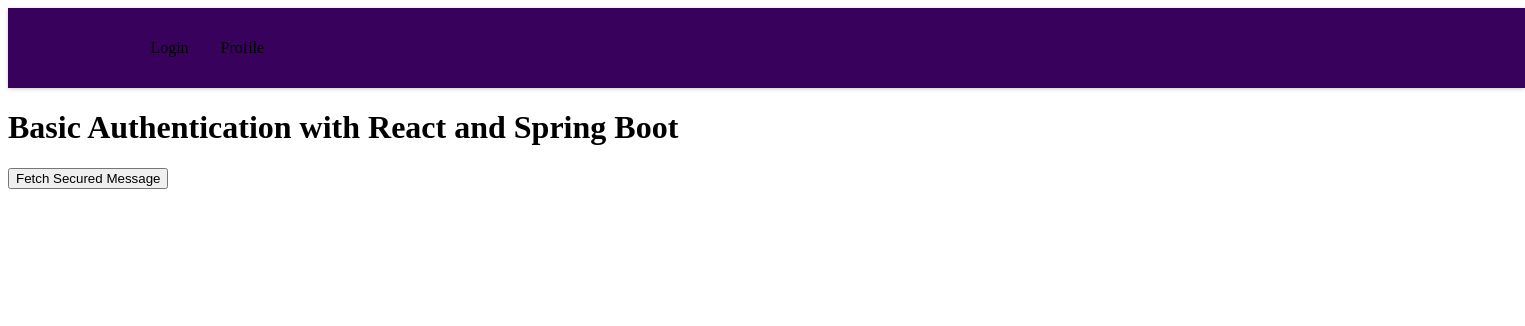
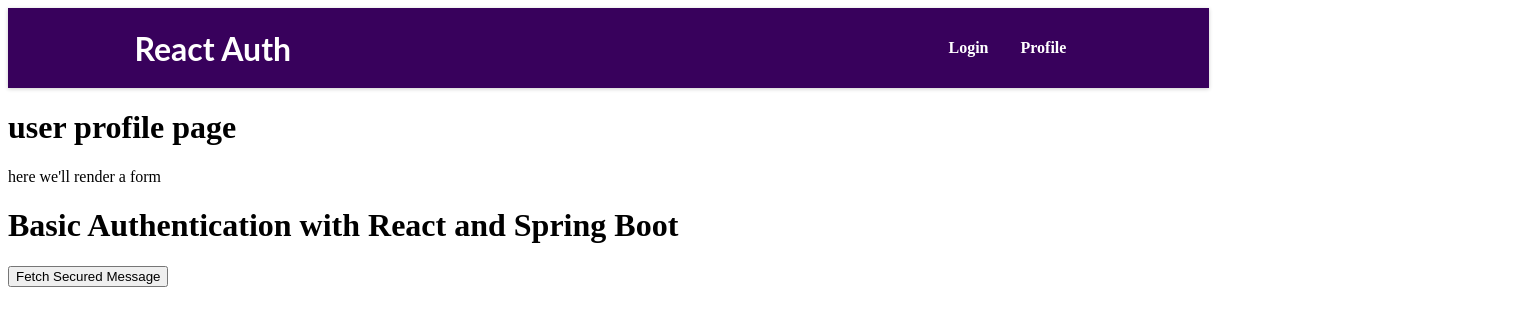
Before and after one commit to melikussa/budget-planner, a React (Create React App) app in the folder client/budget-planner-web/: page /profile in a window 1280 px wide. Shown: the top 326 px of the page, 1525 px wide, since content can reach past the window. Built offline with nearby package versions, Linux system fonts and the light colour scheme.

Commit message:
some additional routes to the pages

```diff
--- a/client/budget-planner-web/src/App.js
+++ b/client/budget-planner-web/src/App.js
@@ -5,6 +5,7 @@ import HomePage from "./pages/HomePage";
 import AuthPage from "./pages/AuthPage";
 import ProfilePage from "./pages/ProfilePage";
 import Layout from "./components/Layout/Layout";
+import UserProfile from "./components/Profile/UserProfile";
 
 function App() {
 
@@ -29,7 +30,7 @@ function App() {
           <Routes>
             <Route path="/" element={<HomePage />} />
             <Route path="/auth" element={<AuthPage />} />
-            <Route path="/profile" element={<ProfilePage />} />
+            <Route path="/profile" element={<UserProfile />} />
             <Route path="*" element={<Navigate to="/" replace />} />
           </Routes>
         </Layout>
--- a/client/budget-planner-web/src/components/Layout/MainNavigation.js
+++ b/client/budget-planner-web/src/components/Layout/MainNavigation.js
@@ -1,15 +1,20 @@
+import { Link } from "react-router-dom";
+
 import classes from './MainNavigation.module.css';
 
 const MainNavigation = () => {
     return (
       <header className={classes.header}>
+        <Link to="/">
+        <div className={classes.logo}>React Auth</div>
+      </Link>
         <nav>
         <ul>
             <li>
-              Login
+             <Link to="/auth">Login</Link>
             </li>
               <li>
-                Profile
+              <Link to="/profile">Profile</Link>
               </li>
         </ul>
       </nav>
--- a/client/budget-planner-web/src/components/Layout/MainNavigation.module.css
+++ b/client/budget-planner-web/src/components/Layout/MainNavigation.module.css
@@ -1,5 +1,5 @@
 .header {
-    width: 100%;
+    width: 75%;
     height: 5rem;
     background-color: #38015c;
     box-shadow: 0 1px 4px rgba(0, 0, 0, 0.2);
```
Also changed, not shown: client/budget-planner-web/src/components/Profile/UserProfile.js (+5 -3 lines).
